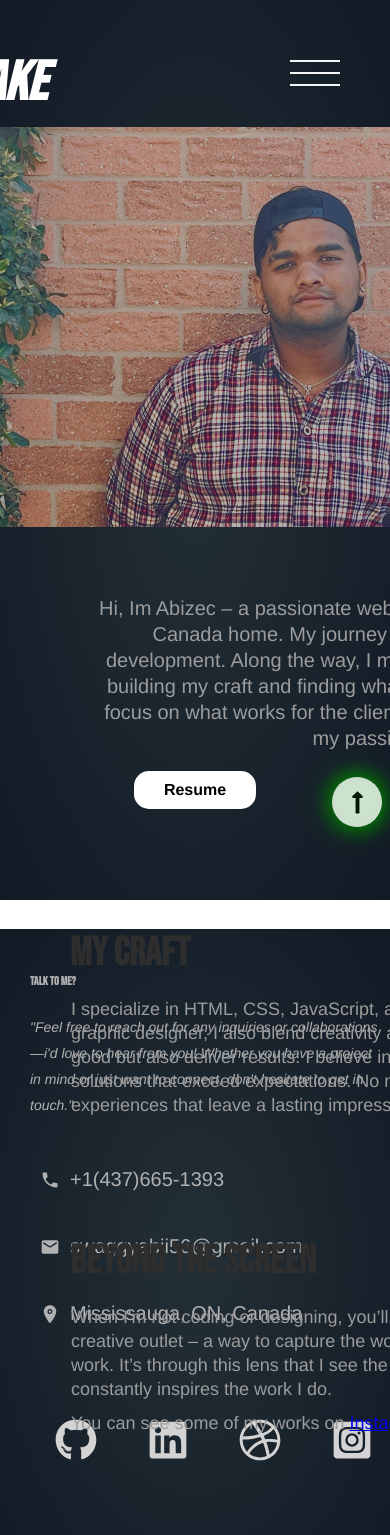
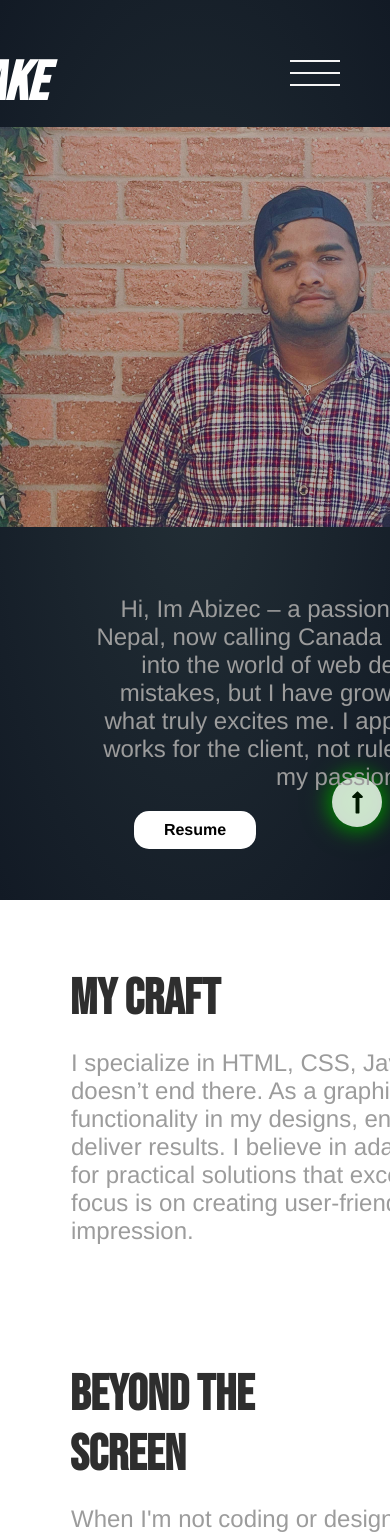
Before and after one commit to abizec-p/portfolio, a React (Vite) app: page /profile in a window 390 px wide. Shown: the top 1535 px of the page. Built offline with nearby package versions, Linux system fonts and the light colour scheme.

Commit message:
new things

```diff
--- a/src/components/contact.css
+++ b/src/components/contact.css
@@ -78,10 +78,11 @@ padding: 10px 0;
 .contactHeading h1{
     padding: 5px 0;
 
+
 }
 .contactHeading p{
     width: 90dvw;
-    font-size: 14px;
+    font-size: 20px;
     line-height: 26px;
 }
 .contactSocial{
@@ -116,7 +117,7 @@ drop-shadow(0 0 10px rgba(82, 255, 82, 0.486));
 .contactHeading h1{
     margin: 20px 0;
     padding: 5px 0;
-    font-size: 12px;
+    font-size: 17px;
 }
 .contactTextPart li{
     display: flex;
--- a/src/components/profile.css
+++ b/src/components/profile.css
@@ -125,7 +125,7 @@ padding: 10px;}
 }
 .profileText h1{
  text-align: center ;
-    font-size: 40px;
+    font-size: 50px;
     color: white;
 
 }
@@ -146,11 +146,11 @@ padding: 10px;}
 }
 .first-part-about p{
     margin-top: 50px;
-    line-height: 26px;
+    line-height: 28px;
     width: 800px;
     text-align: center;
     transform: translate(12%);
-    font-size: 20px;
+    font-size: 24px;
 }
 .resume{
     text-decoration: none;
@@ -181,8 +181,8 @@ padding: 10px;}
 
 }
 .second-part-about p{
-    font-size: 18px;
-    line-height: 24px;
+    font-size: 24px;
+    line-height: 28px;
     margin: 0;
     text-align: left;
     margin-bottom: 10px;
--- a/src/components/profile.jsx
+++ b/src/components/profile.jsx
@@ -80,7 +80,6 @@ export default function Profile() {
 
       </div>
 
-<Contact/>
     </section>
           </>
 
```
